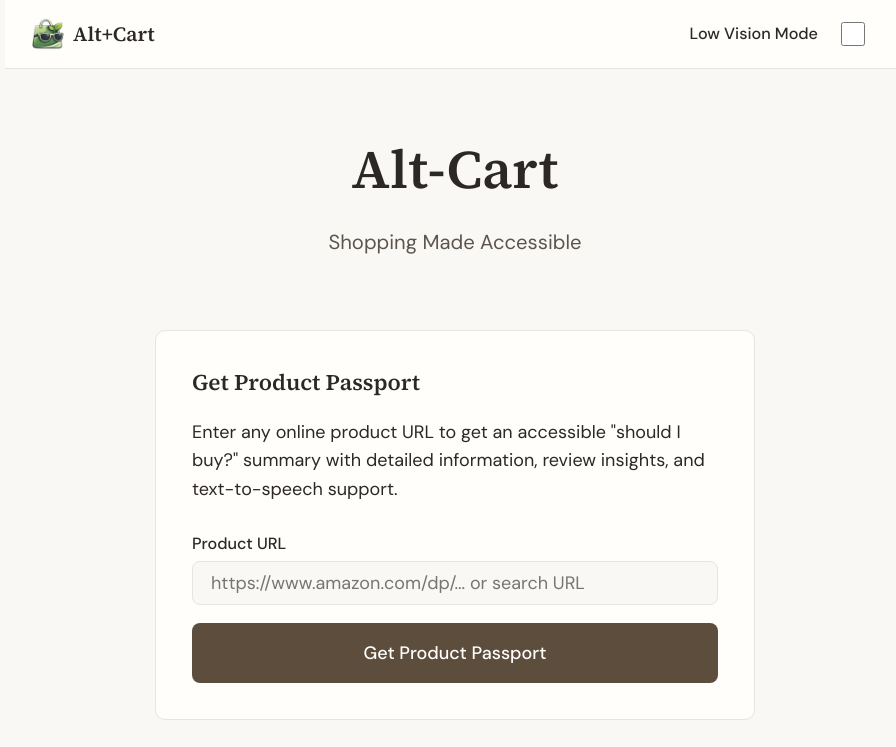
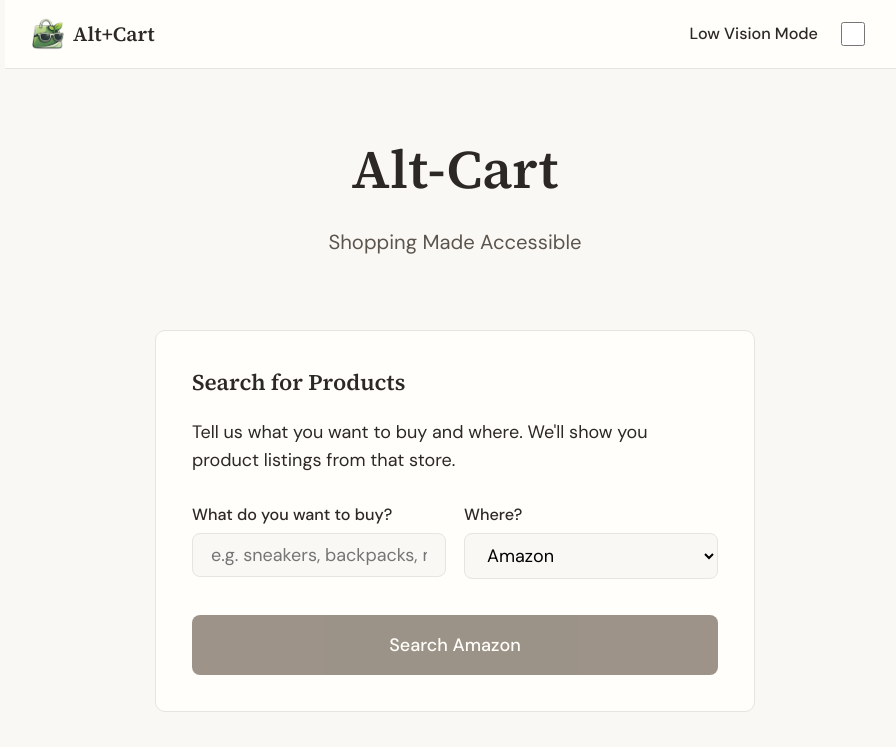
Before and after one commit to Supernova-45/Alt-Cart, a React (Vite) app in the folder web/: page / in a window 1280 px wide. Shown: the top 747 px of the page, without its empty margins (185-1081 px from the left). Built offline with nearby package versions, Linux system fonts and the light colour scheme.

Commit message:
enable user to search for product

```diff
--- a/web/src/routes/Landing.tsx
+++ b/web/src/routes/Landing.tsx
@@ -5,11 +5,36 @@ import { SkipLink } from "../components/SkipLink";
 import { extractProduct } from "../lib/api";
 import { urlToDemo } from "../lib/urlToDemo";
 
+const SEARCH_SITES = [
+  { value: "amazon", label: "Amazon", baseUrl: "https://www.amazon.com/s?k=" },
+  { value: "walmart", label: "Walmart", baseUrl: "https://www.walmart.com/search?q=" },
+] as const;
+
+function buildSearchUrl(query: string, site: (typeof SEARCH_SITES)[number]["value"]): string {
+  const entry = SEARCH_SITES.find((s) => s.value === site);
+  if (!entry) return "";
+  return entry.baseUrl + encodeURIComponent(query.trim());
+}
+
 export function Landing() {
   const [url, setUrl] = useState("");
+  const [searchQuery, setSearchQuery] = useState("");
+  const [searchSite, setSearchSite] = useState<(typeof SEARCH_SITES)[number]["value"]>("amazon");
   const [loading, setLoading] = useState(false);
+  const [searchLoading, setSearchLoading] = useState(false);
   const [error, setError] = useState<string | null>(null);
   const navigate = useNavigate();
+
+  function handleSearchSubmit(e: FormEvent) {
+    e.preventDefault();
+    const trimmed = searchQuery.trim();
+    if (!trimmed) return;
+    setSearchLoading(true);
+    setError(null);
+    const searchUrl = buildSearchUrl(trimmed, searchSite);
+    navigate(`/extract-search?url=${encodeURIComponent(searchUrl)}`);
+    setSearchLoading(false);
+  }
 
   async function handleSubmit(e: FormEvent) {
     e.preventDefault();
@@ -56,10 +81,53 @@ export function Landing() {
           <p className="tagline">Shopping Made Accessible</p>
         </header>
 
+        <section className="search-section url-input-section">
+          <h2>Search for Products</h2>
+          <p>
+            Tell us what you want to buy and where. We&apos;ll show you product listings from that store.
+          </p>
+
+          <form onSubmit={handleSearchSubmit} className="url-form">
+            <div className="form-row">
+              <div className="form-group form-group--flex">
+                <label htmlFor="search-query">What do you want to buy?</label>
+                <input
+                  id="search-query"
+                  type="text"
+                  value={searchQuery}
+                  onChange={(e) => setSearchQuery(e.target.value)}
+                  placeholder="e.g. sneakers, backpacks, monitors"
+                  disabled={searchLoading}
+                  autoComplete="off"
+                />
+              </div>
+              <div className="form-group form-group--flex">
+                <label htmlFor="search-site">Where?</label>
+                <select
+                  id="search-site"
+                  value={searchSite}
+                  onChange={(e) => setSearchSite(e.target.value as (typeof SEARCH_SITES)[number]["value"])}
+                  disabled={searchLoading}
+                  aria-label="Select store"
+                >
+                  {SEARCH_SITES.map((s) => (
+                    <option key={s.value} value={s.value}>
+                      {s.label}
+                    </option>
+                  ))}
+                </select>
+              </div>
+            </div>
+            <button type="submit" disabled={searchLoading || !searchQuery.trim()} className="btn-primary">
+              {searchLoading ? "Searching..." : `Search ${SEARCH_SITES.find((s) => s.value === searchSite)?.label ?? ""}`}
+            </button>
+          </form>
+        </section>
+
         <section className="url-input-section">
-          <h2>Get Product Passport</h2>
+          <h2>Or Enter a Product URL</h2>
           <p>
-            Enter any online product URL to get an accessible "should I buy?" summary with detailed information, review insights, and text-to-speech support.
+            Enter any online product URL to get an accessible &quot;should I buy?&quot; summary with detailed information, review insights, and text-to-speech support.
           </p>
 
           <form onSubmit={handleSubmit} className="url-form">
--- a/web/src/styles/components.css
+++ b/web/src/styles/components.css
@@ -326,7 +326,21 @@
   font-size: var(--text-sm);
 }
 
-.form-group input[type="url"] {
+.form-row {
+  display: flex;
+  flex-wrap: wrap;
+  gap: var(--space-md);
+  margin-bottom: var(--space-md);
+}
+
+.form-row .form-group--flex {
+  flex: 1;
+  min-width: 180px;
+}
+
+.form-group input[type="url"],
+.form-group input[type="text"],
+.form-group select {
   width: 100%;
   padding: var(--space-sm) var(--space-md);
   border: 1px solid var(--color-border);
@@ -336,14 +350,23 @@
   background: var(--color-bg);
 }
 
-.form-group input[type="url"]:focus {
+.form-group input[type="url"]:focus,
+.form-group input[type="text"]:focus,
+.form-group select:focus {
   outline: 2px solid var(--color-accent);
   outline-offset: 2px;
 }
 
-.form-group input[type="url"]:disabled {
+.form-group input[type="url"]:disabled,
+.form-group input[type="text"]:disabled,
+.form-group select:disabled {
   opacity: 0.6;
   cursor: not-allowed;
+}
+
+.form-group select {
+  cursor: pointer;
+  appearance: auto;
 }
 
 .btn-primary {
```
